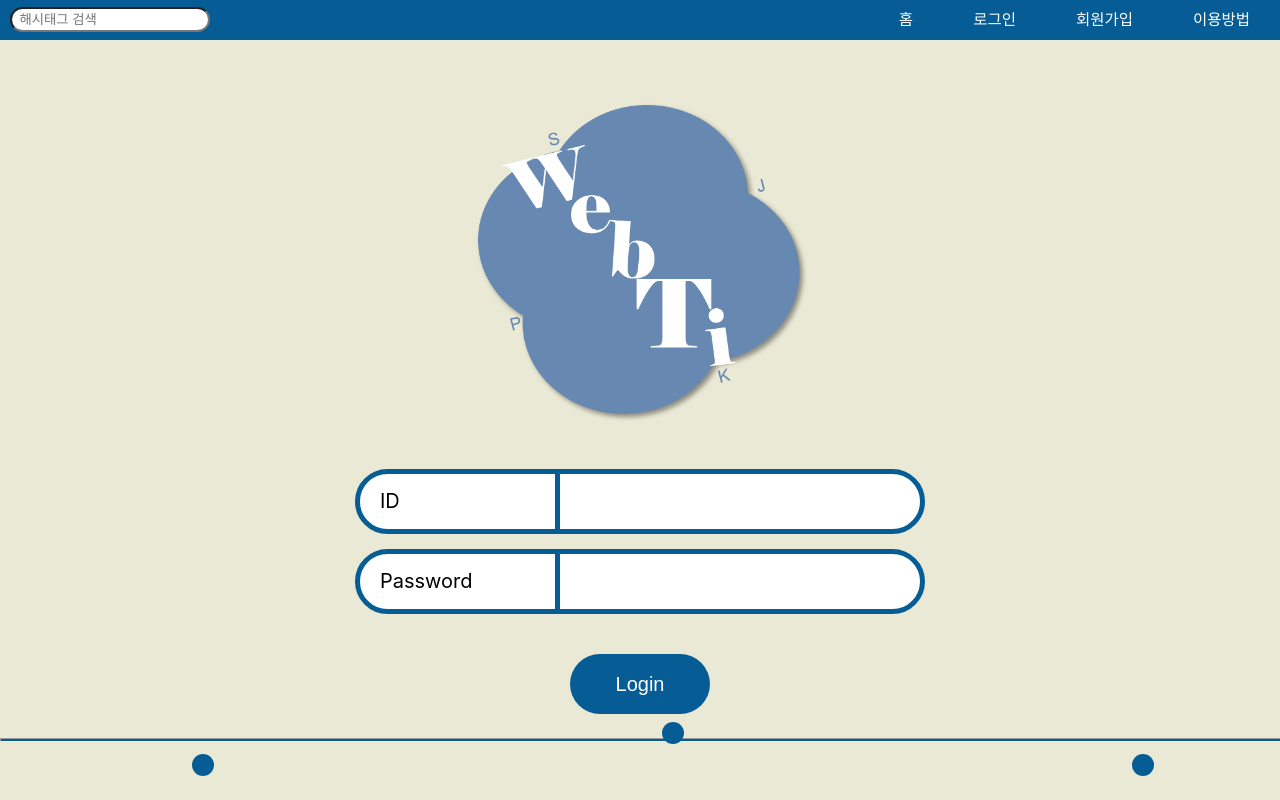
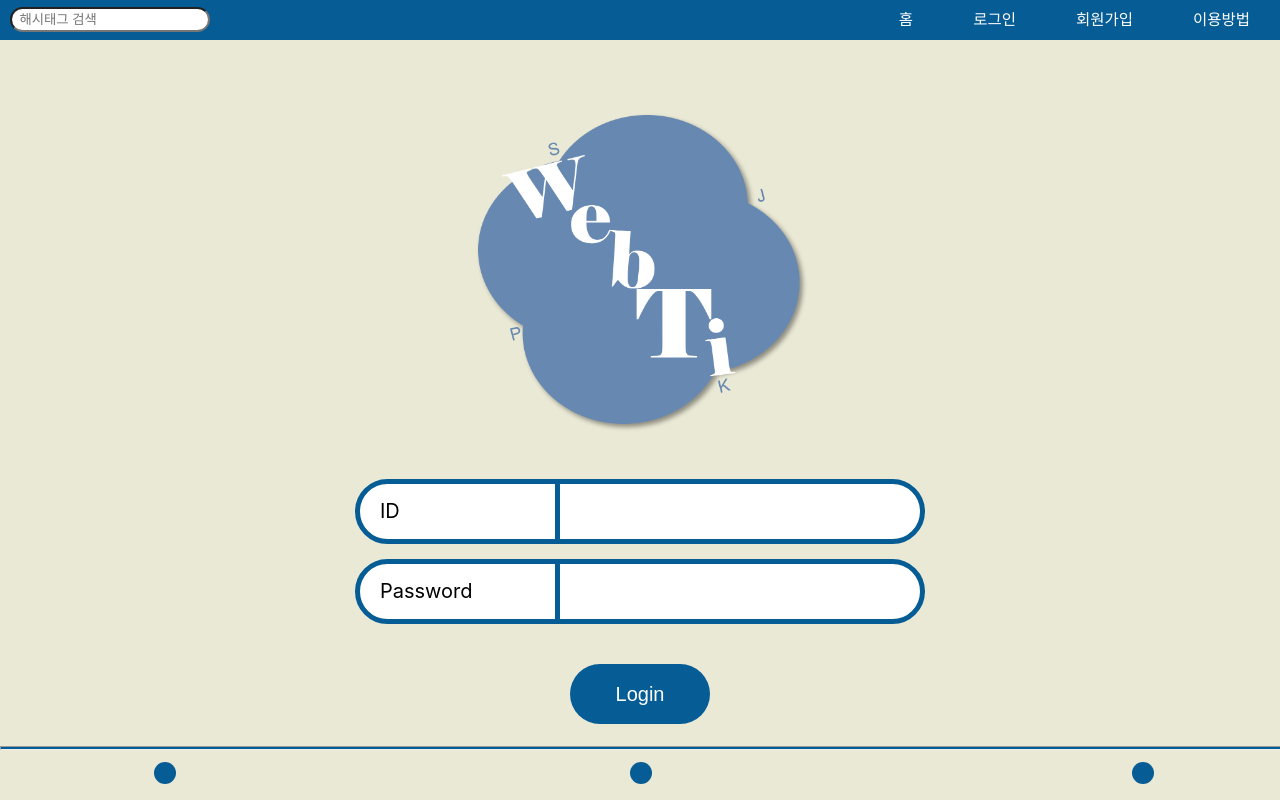
Before and after one commit to webTi-solux/webTi, a React (Create React App) app in the folder done-list/: page /login-page in a window 1280 px wide. Built offline with nearby package versions, Linux system fonts and the light colour scheme.

Commit message:
underbar complete

```diff
--- a/done-list/src/styles/LoginUi.css
+++ b/done-list/src/styles/LoginUi.css
@@ -17,7 +17,7 @@ body {
   }
 
   .imgs {
-      padding-top: 60px;
+      padding-top: 70px;
       padding-left: 30px;
       padding-bottom: 25px;
       justify-content: center;
@@ -29,7 +29,12 @@ body {
     height: auto;
   }
 
-  span {
+  .text-id {
+    padding-left: 20px;
+    display: flex;
+  }
+
+  .text-pwd {
     padding-left: 20px;
     display: flex;
   }
--- a/done-list/src/styles/UnderBar.css
+++ b/done-list/src/styles/UnderBar.css
@@ -1,20 +1,18 @@
 .underbar {
     position: fixed;
-    bottom: 7%;
+    bottom: 6%;
     width: 100%;
 }
 
 .real-line {
     width: 99.9%;
-    align-items: center;
     background-color: #065C94;
     height: 2px;
 }
 
 .circle1 {
     float:left;
-    left: 15%;
-    top : 32px;
+    left: 12%;
     position: relative;
     width : 22px;
     height : 22px;
@@ -25,8 +23,7 @@
 .circle2 {
     float:left;
     position: relative;
-    left: 50%;
-    top : 50%;
+    left: 47.5%;
     width : 22px;
     height : 22px;
     border-radius: 50%;
@@ -37,7 +34,6 @@
     float:left;
     position: relative;
     left: 85%;
-    top : 32px;
     width : 22px;
     height : 22px;
     border-radius: 50%;
```
